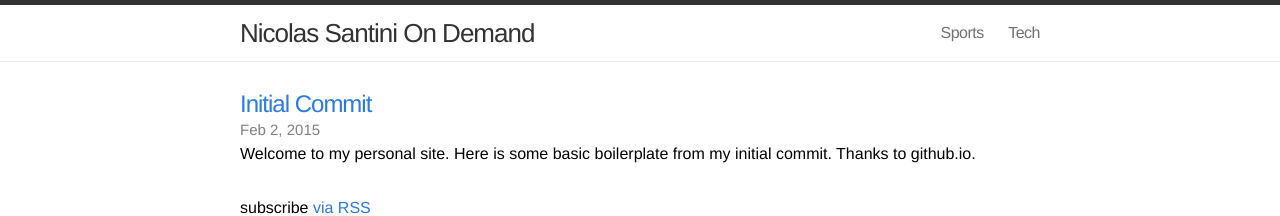
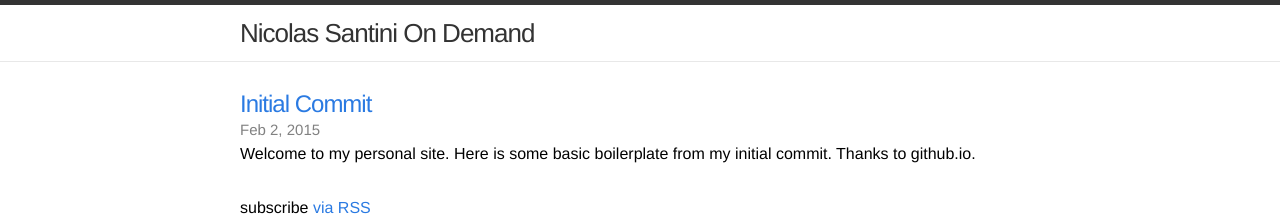
Before and after one commit to nsantini/nsantini.github.io, a Jekyll site: the page built from index.html, in a window 1280 px wide. Shown: the top 216 px of the page. Built offline with Jekyll 4.4.1, drawn with Linux system fonts in a browser that asks for light colours; Markdown is read by kramdown in place of the engine named in the settings.

Commit message:
removing links

```diff
--- a/_includes/header.html
+++ b/_includes/header.html
@@ -16,10 +16,6 @@
             c0-0.82,0.665-1.484,1.484-1.484h15.031C17.335,12.031,18,12.696,18,13.516L18,13.516z"/>
         </svg>
       </a>
-      <div class="trigger">
-        <a class="page-link" href="/sports">Sports</a>
-        <a class="page-link" href="/tech">Tech</a>
-      </div>
     </nav>
 
   </div>
```
